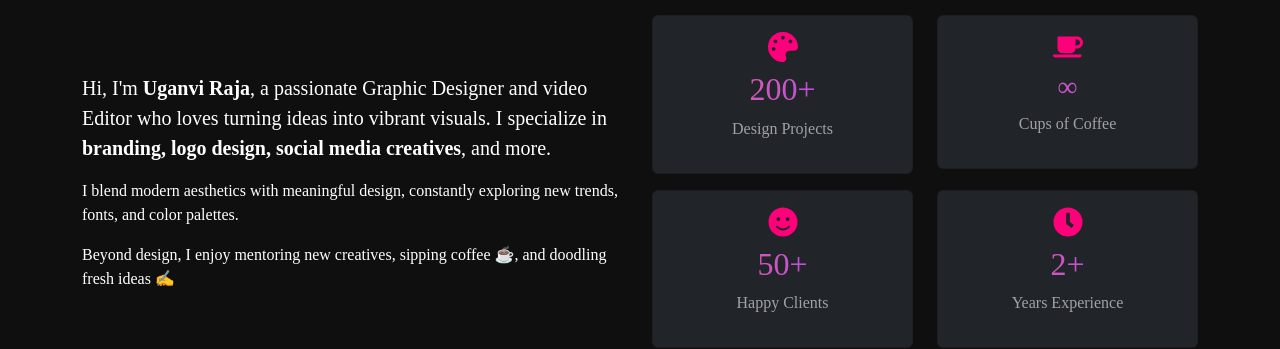
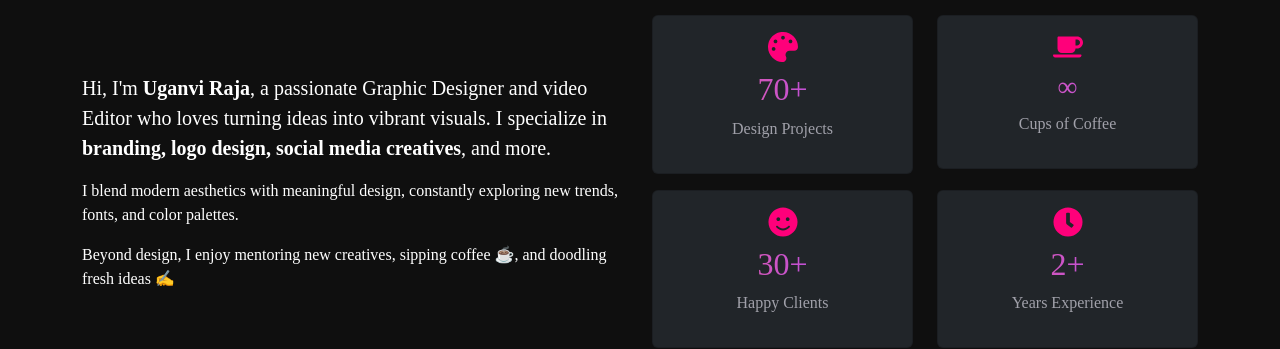
Before and after one commit to srurproduction/srurproduction, a React (Vite) app: page / in a window 1280 px wide. Shown: the part 799-1148 px from the top of the page. Built offline with nearby package versions, Linux system fonts and the light colour scheme.

Commit message:
Update About.jsx

```diff
--- a/src/About.jsx
+++ b/src/About.jsx
@@ -5,7 +5,7 @@ import "bootstrap/dist/css/bootstrap.min.css";
 
 export default function About() {
   return (
-    <section  className="section-dark" id="about" style={{fontFamily: '"Tangerine", cursive', fontWeight: '500'}}>
+    <section className="section-dark" id="About" style={{fontFamily: '"Tangerine", cursive', fontWeight: '500'}}>
       <Container>
         <h2 className="text-center fs-1 mb-4 fw-bolder" >About <span className="gradient-text">Me</span></h2>
         <Row className="align-items-center">
@@ -21,7 +21,7 @@ export default function About() {
                 <Card className="text-center bg-dark text-white">
                   <Card.Body>
                     <FaPalette size={30} className="mb-2" style={{ color: "#ff007a" }}/>
-                    <h4 className="gradient-text fs-2">200+</h4>
+                    <h4 className="gradient-text fs-2">70+</h4>
                     <p style={{color:'#A1A1AA'}}>Design Projects</p>
                   </Card.Body>
                 </Card>
@@ -39,7 +39,7 @@ export default function About() {
                 <Card className="text-center bg-dark text-white">
                   <Card.Body>
                     <FaSmile size={30} className="mb-2" style={{ color: "#ff007a" }} />
-                    <h4 className="gradient-text fs-2">50+</h4>
+                    <h4 className="gradient-text fs-2">30+</h4>
                     <p style={{color:'#A1A1AA'}}>Happy Clients</p>
                   </Card.Body>
                 </Card>
```
